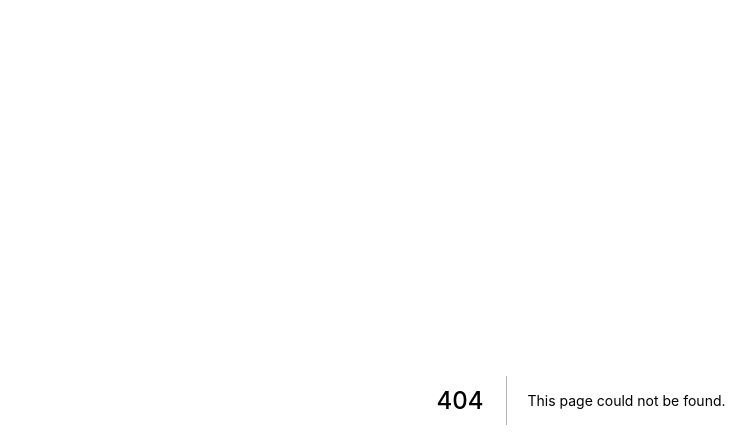
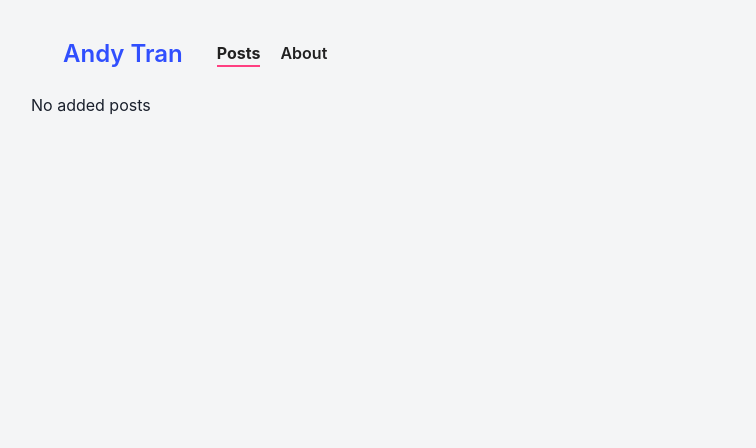
Before and after one commit to thangtmc73/blog, a Next.js app: page /posts in a window 1280 px wide. Before the commit this address had no page. Shown: the top 448 px of the page, without its empty margins (59-815 px from the left). Built offline with nearby package versions, Linux system fonts and the light colour scheme.

Commit message:
feat: add Posts page

```diff
--- /dev/null
+++ b/pages/posts/PostCard.js
@@ -0,0 +1,9 @@
+import { Box } from '@chakra-ui/react'
+
+function PostCard({ post }) {
+  return (
+    <Box>{post}</Box>
+  )
+}
+
+export default PostCard;
--- /dev/null
+++ b/pages/posts/index.js
@@ -0,0 +1,28 @@
+import Head from "next/head";
+import PostCard from "./PostCard";
+import Header from "components/Header";
+import styles from "styles/Layout.module.scss";
+
+export default function Posts({ posts }) {
+  return (
+    <div className={styles.page}>
+      <Head>
+        <title>Posts</title>
+      </Head>
+      <div className={styles.maxWidthWrapper}>
+        <Header />
+        <main>
+          {posts && posts.length > 0 ? (
+            <ul>
+              {posts.map((post, i) => (
+                <PostCard post={post} key={i} />
+              ))}
+            </ul>
+          ) : (
+            <h2>No added posts</h2>
+          )}
+        </main>
+      </div>
+    </div>
+  )
+}
```
